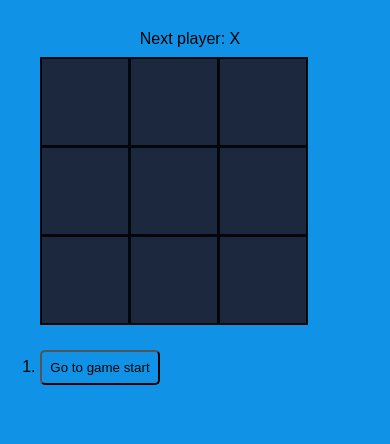
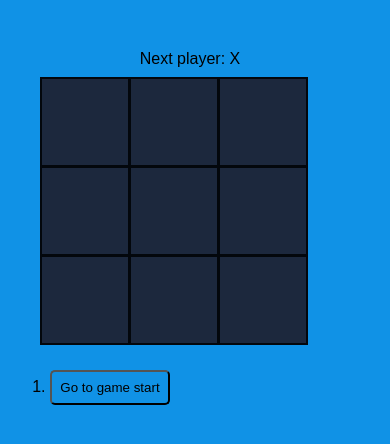
Before and after one commit to Kieran-en/tic-tac-toe, a React (Create React App) app: page / in a window 390 px wide. Shown: the top 444 px of the page. Built offline with nearby package versions, Linux system fonts and the light colour scheme.

Commit message:
fixing display on mobile

```diff
--- a/src/index.css
+++ b/src/index.css
@@ -1,7 +1,6 @@
 * {
   box-sizing: border-box;
   background-color: #1092e6;
-
 }
 
 body {
@@ -87,7 +86,7 @@ body {
 .game {
   display: flex;
   flex-direction: row;
-  margin: 100px 340px ;
+  margin: 100px 340px;
 }
 
 .game-info {
@@ -110,14 +109,14 @@ body {
   .game {
     display: flex;
     flex-direction: column;
-    margin: 30px 20px ;
+    margin: 50px 20px;
   }
   .game-info ol {
     display: grid;
     grid-template-columns: repeat(auto-fill, minmax(100px, 1fr));
     gap: 20px;
     margin-top: 25px;
-    margin-left: -90px;
+    margin-left: -80px;
   }
   .square {
     width: 90px;
```
